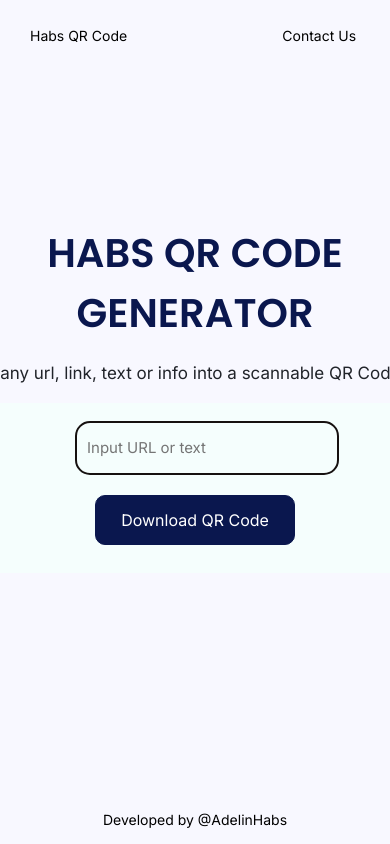
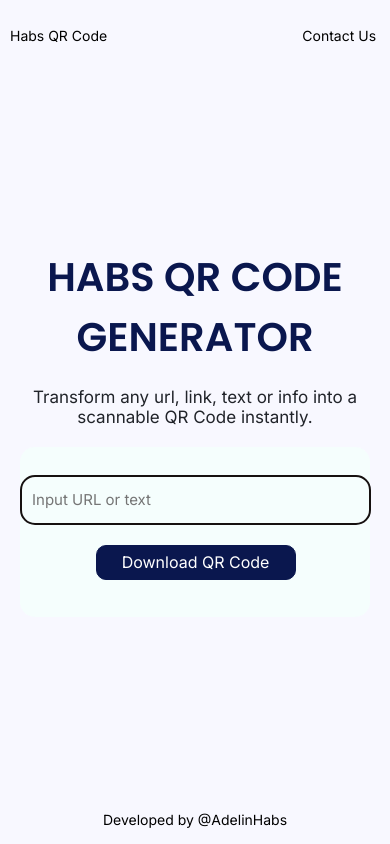
Before and after one commit to AdelinHabs/HabsQrCodeGenerator, a Flask app: page / in a window 390 px wide; the page is wider, and only the part inside the window is pictured. Run offline with Flask 3, Linux system fonts and the light colour scheme; some libraries are stand-ins or nearby versions.

Commit message:
Update index.css
changed whole file

```diff
--- a/static/index.css
+++ b/static/index.css
@@ -1,9 +1,13 @@
 *{
     margin: 0;
     padding: 0;
+    box-sizing: border-box;
 }
 body{
     display: flex;
+    width: 100%;
+    height: 100%;
+    background-color: #F8F8FF;
 }
 .master-container{
     width: 100vw;
@@ -16,24 +20,25 @@ body{
 .header{
     width: 100%;
     height: 50px;
-    position: fixed;
+    /* position: fixed; */
     top: 0;
     /* background-color: red; */
     display: flex;
     flex-direction: row;
     align-items: center;
-    justify-content: center;
+    justify-content: space-between;
     font-family: 'Poppins', sans-serif;
     font-size: 16px;
     font-weight: 600;
+    padding: 10px;
 }
 .left-header{
-    position: fixed;
-    left: 30px;
+    /* position: fixed; */
+    left: 0;
     cursor: default;
 }
 .right-header{
-    position: absolute;
+    /* position: absolute; */
     right: 30px;
     cursor: default;
 }
@@ -46,11 +51,13 @@ body{
     text-align: center;
     align-self: center;
     justify-self: center;
-    width: 800px;
     height: 80%;
-
-    margin: 60px;
+    min-width: auto;
     border-radius: 20px;
+    width: 90%;
+    max-width: 800px;
+    margin: 80px auto 60px auto;
+    padding: 20px;
 }
 .title{
     margin: 0 0 20px 0;
@@ -77,11 +84,10 @@ body{
     background-color: #F5FEFD;
     border-radius: 15px;
     /* margin: 20px 0 0 0; */
-
 }
 .container-1 input{
     width: 450px;
-    height: 30px;
+    height: 50px;
     border-radius: 15px;
     border: 2px solid #161110;
     cursor: text;
@@ -94,7 +100,7 @@ body{
 }
 .container-1 button{
     width: 200px;
-    height: 50px;
+    height: 35px;
     margin: 10px;
     font-family: 'Inter', sans-serif;
     font-size: 16px;
@@ -109,7 +115,7 @@ body{
 .footer{
     width: 100%;
     height: 50px;
-    position: fixed;
+    /* position: fixed; */
     bottom: 0;
     /* background-color: red; */
     display: flex;
@@ -120,6 +126,7 @@ body{
     font-size: 14px;
     font-weight: 400;
     cursor: default;
+    padding: 20px;
 }
 a{
     text-decoration: none;
@@ -140,7 +147,6 @@ p{
     font-family: 'Inter', sans-serif;
     font-size: 14px;
     font-weight: 400;
-
 }
 
 @media only screen and (max-width: 840px){
@@ -151,8 +157,36 @@ p{
         width: 100%;
         height: 100dvh;
     }
+    .info-wrapper{
+        width: 100%;
+
+        display: flex;
+        height: 170px;
+        justify-content: space-around;
+        align-items: center;
+        background-color: #F5FEFD;
+        border-radius: 15px;
+        /* margin: 20px 0 0 0; */
+    }
+    .middle-container{
+        width: 100%;
+
+        display: flex;
+        flex-direction: column;
+        align-items: center;
+        justify-content: center;
+        text-align: center;
+        align-self: center;
+        justify-self: center;
+        height: 80%;
+        min-width: auto;
+        border-radius: 20px;
+        max-width: 800px;
+        margin: 80px auto 60px auto;
+        padding: 20px;
+    }
     .container-1 input{
-        width: 100%;
+        width: 90vw;
         padding: auto;
         margin: 0 0 10px 0;
     }
```
